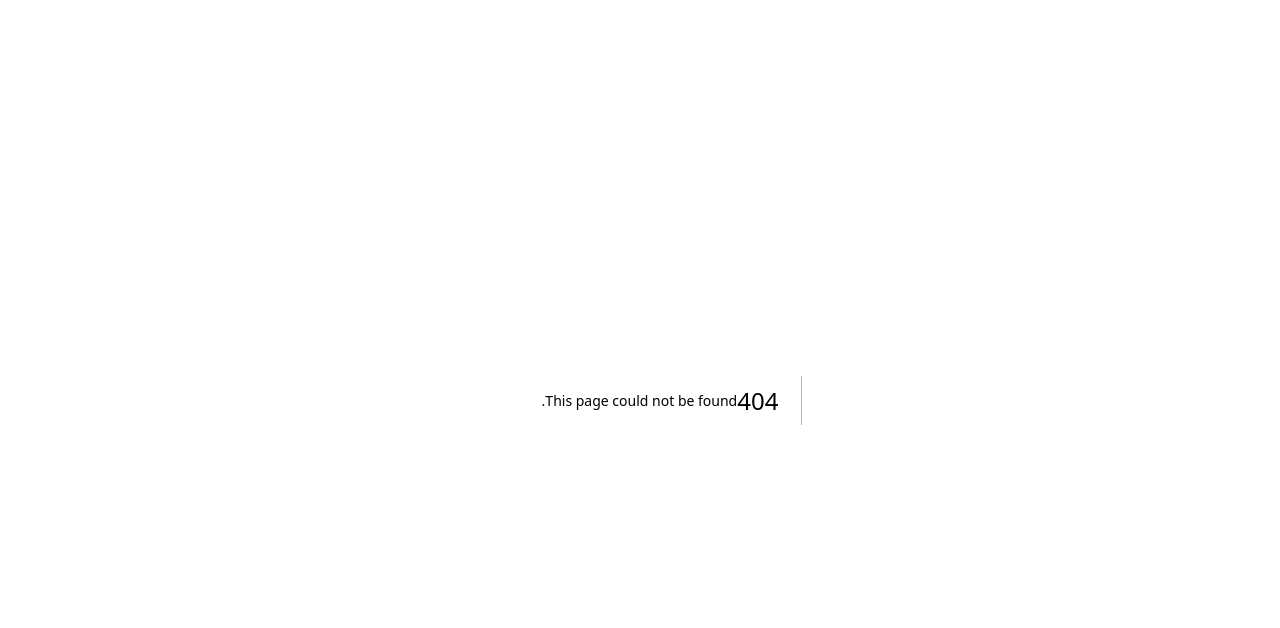
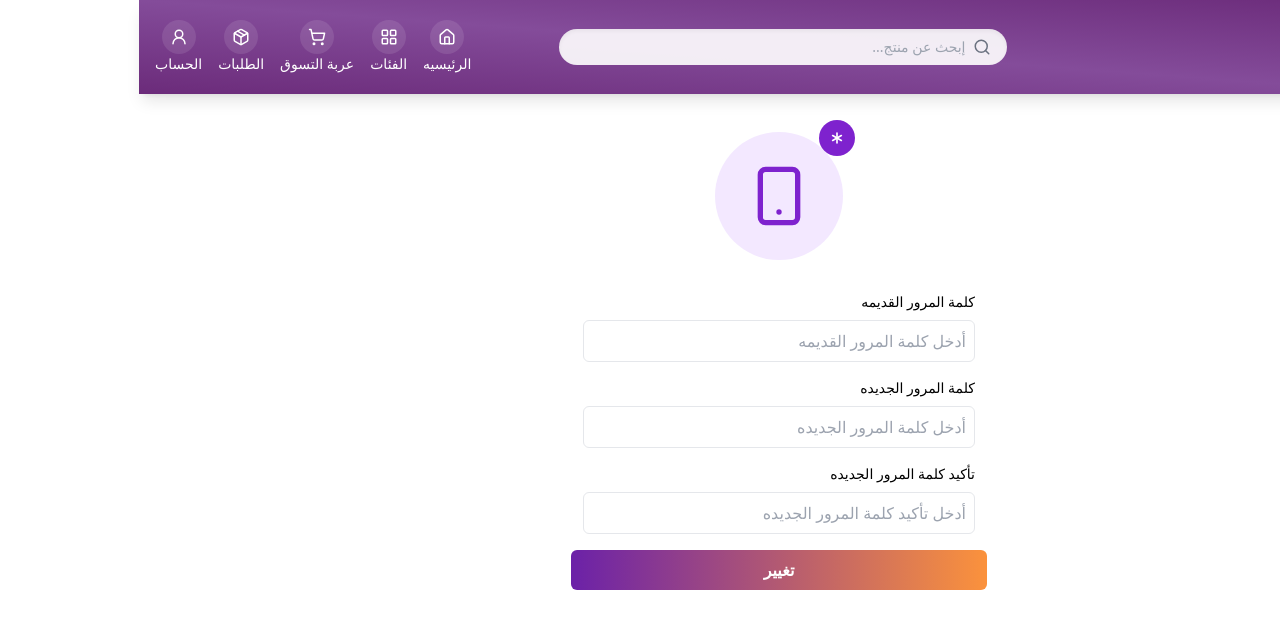
Before and after one commit to sleem5482/HoorBookRepo, a Next.js app: page /update_password in a window 1280 px wide. Before the commit this address had no page. Shown: the top 628 px of the page. Built offline with nearby package versions, Linux system fonts and the light colour scheme.

Commit message:
Make changes

```diff
--- a/src/app/(app)/Products/page.tsx
+++ b/src/app/(app)/Products/page.tsx
@@ -261,7 +261,7 @@ return (
   <div className="w-full md:w-full flex justify-center items-center">
       <div className="w-full max-w-md">
         <div className="flex items-center justify-center bg-white/90 rounded-full px-4 py-2 shadow-inner focus-within:ring-2 focus-within:ring-yellow-400 transition">
-             <Search className="text-gray-500 ml-2" size={18} />
+              <Search className="text-gray-500 ml-2" size={18} />
               <input
                 type="text"
                 placeholder="إبحث عن منتج..."
@@ -289,7 +289,6 @@ return (
 </div>
 
     </>
-      {/* عرض المنتجات في شكل شبكة */}
       {renderProducts.length === 0 ? (
         <div className="flex justify-center item-center flex-col">
 
@@ -324,7 +323,7 @@ return (
                 packet_price_after_offer={image.packet_price_after_offer}
                 reviews_avg={image.reviews_avg}
                 handellove={() => (handelfavorit(image.id))}
-
+                offer={`${image.offer}`}
               />
             </div>
           ))}
--- a/src/app/(app)/account/page.tsx
+++ b/src/app/(app)/account/page.tsx
@@ -16,13 +16,17 @@ export default function ProfilePage() {
   const [profile, setProfile] = useState<Profile | null>(null);
   const [isSaving, setIsSaving] = useState(false);
   const url = `${BaseUrl}api/user/profile`;
+  const token = Cookies.get("access_token_login");
+useEffect(()=>{
+    if (!token) {
+      setIsLoggedIn(true);
+    }
+    else{
+      setIsLoggedIn(false)
+    }
+})
+  useEffect(() => {
 
-  useEffect(() => {
-    const token = Cookies.get("access_token_login");
-    if (!token) {
-      setIsLoggedIn(false);
-      return;
-    }
 
     const getProfile = async () => {
       try {
@@ -46,7 +50,7 @@ export default function ProfilePage() {
     if (!profile) return;
     setIsSaving(true);
     try {
-      const res = await axios.put(`${BaseUrl}api/user/profile/update`, profile, {
+      const res = await axios.patch(`${BaseUrl}api/user/profile`, profile, {
         headers,
       });
       toast.success("تم حفظ التعديلات بنجاح");
@@ -96,6 +100,7 @@ export default function ProfilePage() {
         name={field.name}
         value={profile.email}
         onChange={(e) => handleProfileChange("email",e.target.value)}
+        readOnly
         placeholder={field.placeholder}
         className="border rounded-md p-2 focus:outline-none focus:ring-2 text-black focus:ring-purple-600"
         />
@@ -128,7 +133,7 @@ export default function ProfilePage() {
           <p className="text-center text-gray-500">جارٍ تحميل البيانات...</p>
         )}
       </section>
-         <LoginRequiredModal show={!isLoggedIn} />
+         <LoginRequiredModal show={isLoggedIn} />
     </Container>
   );
 }
--- a/src/app/(app)/cart/page.tsx
+++ b/src/app/(app)/cart/page.tsx
@@ -15,6 +15,7 @@ import Cookies from "js-cookie";
 import { LoginRequiredModal} from '@/app/components/ui/Pop-up-login'
 import FormField from '@/app/components/ui/Formfield'
 import { Cash } from '@/app/components/FeatureComponent/Modelcash'
+import Link from 'next/link'
 
 
 const EditModal = ({
@@ -307,7 +308,7 @@ const handelcode = async (e: React.FormEvent) => {
                 key={item.id}
                 className="flex flex-col sm:flex-row items-center gap-4 border border-gray-200 p-5 rounded-3xl shadow-xl bg-white/50 backdrop-blur-md transition-all duration-300"
               >
-                <div className="w-28 h-28 relative rounded-2xl overflow-hidden border-2 border-white shadow-md shrink-0">
+                <Link href={`/details/${item.product_id}`} className="w-28 h-28 relative rounded-2xl overflow-hidden border-2 border-white shadow-md shrink-0">
                   <Image
                     src={`${BaseUrl}${item.product.image}`}
                     alt={item.product.name}
@@ -315,15 +316,21 @@ const handelcode = async (e: React.FormEvent) => {
                     objectFit="cover"
                     unoptimized
                   />
-                </div>
+                </Link>
 
-                <div className="flex-1 text-center sm:text-right">
+                <Link href={`/details/${item.product_id}`} className="flex-1 text-center sm:text-right">
                   <h3 className="font-bold text-lg text-gray-800 mb-1">{item.product.name}</h3>
-                  <p className="text-sm text-gray-700 mb-1">الكمية: {item.qty}</p>
+                  { ((item.product_type)=== "Piece")?(
+
+                    <p className="text-sm text-gray-700 mb-1">الكمية: {item.qty}  قطعه</p>
+                  ):
+                  (
+                    <p className="text-sm text-gray-700 mb-1">الكمية: {item.qty} دسته</p>
+                  )}
                   <p className="text-sm text-green-700 font-semibold">
                     السعر بعد الخصم: {item.price_after_discount} ج.م
                   </p>
-                </div>
+                </Link>
 
                 <div className="flex flex-row sm:flex-col items-center justify-center gap-3">
                   <button
--- a/src/app/(app)/dashboard/page.tsx
+++ b/src/app/(app)/dashboard/page.tsx
@@ -192,7 +192,7 @@ export default function CategoriesPage() {
         <div className="text-center text-sm font-medium text-gray-800">
           {product.name}
         </div>
-        <div className="text-xs text-gray-500 mt-1">{product.price} ج.م</div>
+        <div className="text-xs text-gray-500 mt-1">{product.price}</div>
       </Link>
     </div>
             );
--- a/src/app/(app)/details/[product_details]/page.tsx
+++ b/src/app/(app)/details/[product_details]/page.tsx
@@ -164,10 +164,14 @@ const imgcomment=`${BaseUrl}${details.image}`
                 }}
               >
                 {(details.packet_price_after_offer === '') ? (
-                  `${details.packet_price} قطعة  دسته`
+                  <>
+                  دسته ({details.packet_pieces}قطع  )
+           <br />
+           {details.packet_price} ج.م
+                  </>
                 ) : (
                   <div className="flex flex-col">
-                    <span> دسته ( {details.packet_pieces} قطع  )</span>
+                    <span> دسته ( {details.packet_pieces} قطع )</span>
                       <span className="text-black">
                         ({details.packet_price_after_offer} )ج.م
                     <span className="line-through text-gray-500 text-sm pr-1">
--- /dev/null
+++ b/src/app/(app)/update_password/page.tsx
@@ -0,0 +1,81 @@
+'use client'
+
+import Container from "@/app/components/Container"
+import FormField from "@/app/components/ui/Formfield"
+import SmartNavbar from "@/app/components/ui/Navbar"
+import { FieldForm } from "@/app/lib/type"
+import { useState } from "react"
+import { Smartphone, Asterisk } from "lucide-react"
+import toast from "react-hot-toast"
+import axios from "axios"
+import { BaseUrl ,headers} from "@/app/components/Baseurl"
+
+export default function Update_Password() {
+  const [reset, setreset] = useState<Record<string, any>>({})
+
+  const fields: FieldForm[] = [
+    {
+      label: "كلمة المرور القديمه",
+      name: "old_password",
+      requierd: true,
+      type: "password",
+      placeholder: "أدخل كلمة المرور القديمه",
+    },
+    {
+      label: "كلمة المرور الجديده",
+      name: "password",
+      requierd: true,
+      type: "password",
+      placeholder: "أدخل كلمة المرور الجديده ",
+    },
+    {
+      label: "تأكيد كلمة المرور الجديده ",
+      name: "password_confirmation",
+      requierd: true,
+      type: "password",
+      placeholder: "أدخل تأكيد كلمة المرور الجديده ",
+    },
+  ]
+const handelsupmit=async()=>{
+    try{
+        const res=await axios.patch(`${BaseUrl}/api/user/reset-password`,reset,{headers});
+        console.log(res.data);
+        toast.success('تم تغيير كلمة المرور بنجاح ')
+    }
+    catch(error){
+        console.log(error);
+        toast.error('خطأ فى البيانات')
+    }
+}
+  return (
+    <Container>
+      <section className="pb-8 md:pb-14">
+        <SmartNavbar />
+      </section>
+
+      <section className="text-center">
+        <h1 className="text-2xl font-bold mb-6">تحديث كلمه السر</h1>
+
+        {/* الأيقونة */}
+        <div className="relative w-32 h-32 mx-auto mb-8 bg-purple-100 rounded-full flex items-center justify-center">
+          <Smartphone className="w-16 h-16 text-purple-700" />
+          <div className="absolute -top-3 -right-3 bg-purple-700 p-2 rounded-full">
+            <Asterisk className="w-5 h-5 text-white" />
+          </div>
+        </div>
+
+        {/* الحقول + الزر */}
+        <div className="max-w-md mx-auto px-4 space-y-4">
+          <FormField fields={fields} data={reset} onChange={setreset} />
+
+          <button
+          onClick={handelsupmit}
+            className="w-full py-2 rounded-md text-white font-bold bg-gradient-to-r from-purple-800 to-orange-400 hover:opacity-90 transition"
+          >
+            تغيير
+          </button>
+        </div>
+      </section>
+    </Container>
+  )
+}
--- a/src/app/components/ui/Card.tsx
+++ b/src/app/components/ui/Card.tsx
@@ -12,7 +12,7 @@ export const Card: React.FC<CardProps> = ({
   price, discount, originalPrice,
   stock, soldOut = false, love = false, handellove = () => {},
   packet_pieces, packet_price, piece_price_after_offer,
-  packet_price_after_offer, reviews_avg,piece_price
+  packet_price_after_offer, reviews_avg,piece_price,offer
 }) => {
   const [loveit, setLove] = useState<boolean>(love)
 
@@ -101,9 +101,9 @@ export const Card: React.FC<CardProps> = ({
             <div className="space-x-1 rtl:space-x-reverse">
               <span className="font-bold text-lg text-black">
               {(piece_price_after_offer===null)?(
-                <span className='text-black' dir='rtl'>ج.م {packet_price} </span>
+                <span className='text-black' dir='rtl'>ج.م {piece_price} </span>
               ):(
-                <span className='text-black ' dir='rtl'> {piece_price_after_offer}  <span className='text-gray-500 line-through'>{piece_price}</span></span>
+                <span className='text-black ' dir='rtl'> {piece_price_after_offer} ج.م <span className='text-gray-500 line-through'>{piece_price} </span></span>
 
               )}
 
@@ -121,10 +121,14 @@ export const Card: React.FC<CardProps> = ({
 
           {typeof stock === 'number' && (
             <p className={`text-xs font-bold ${stock === 0 ? 'text-red-500' : stock <= 4 ? 'text-orange-300' : 'text-gray-600'}`}>
-              {stock === 0 ? 'غير متوفر في المخزن' : stock <= 4 ? `متبقى ${stock} قطعة` : `كمية: ${stock}`}
+              {stock === 0 ? 'نفذت الكمبه ' : stock <= 4 ? ` متبقى  ${stock} قطعة اطلبه الان `  : ``}
             </p>
           )}
-
+          {Number(offer)>0?(
+             <span className="inline-block absolute left-0 bottom-0 w-[100px] h-7 rounded-md bg-pink-100 text-black text-center leading-7">
+     {offer}% خصم
+  </span>
+          ):('')}
           {soldOut && (
             <span className="text-red-600 font-bold text-xl">نفذت الكمية</span>
           )}
--- a/src/app/lib/type.ts
+++ b/src/app/lib/type.ts
@@ -87,7 +87,8 @@ export interface CardProps {
   packet_price_after_offer?: string | null
   category?: Record<string, any>
   reviews_avg?: number,
-  user_favourite?:boolean
+  user_favourite?:boolean,
+  offer?:string
 }
 
 ///card type
```
